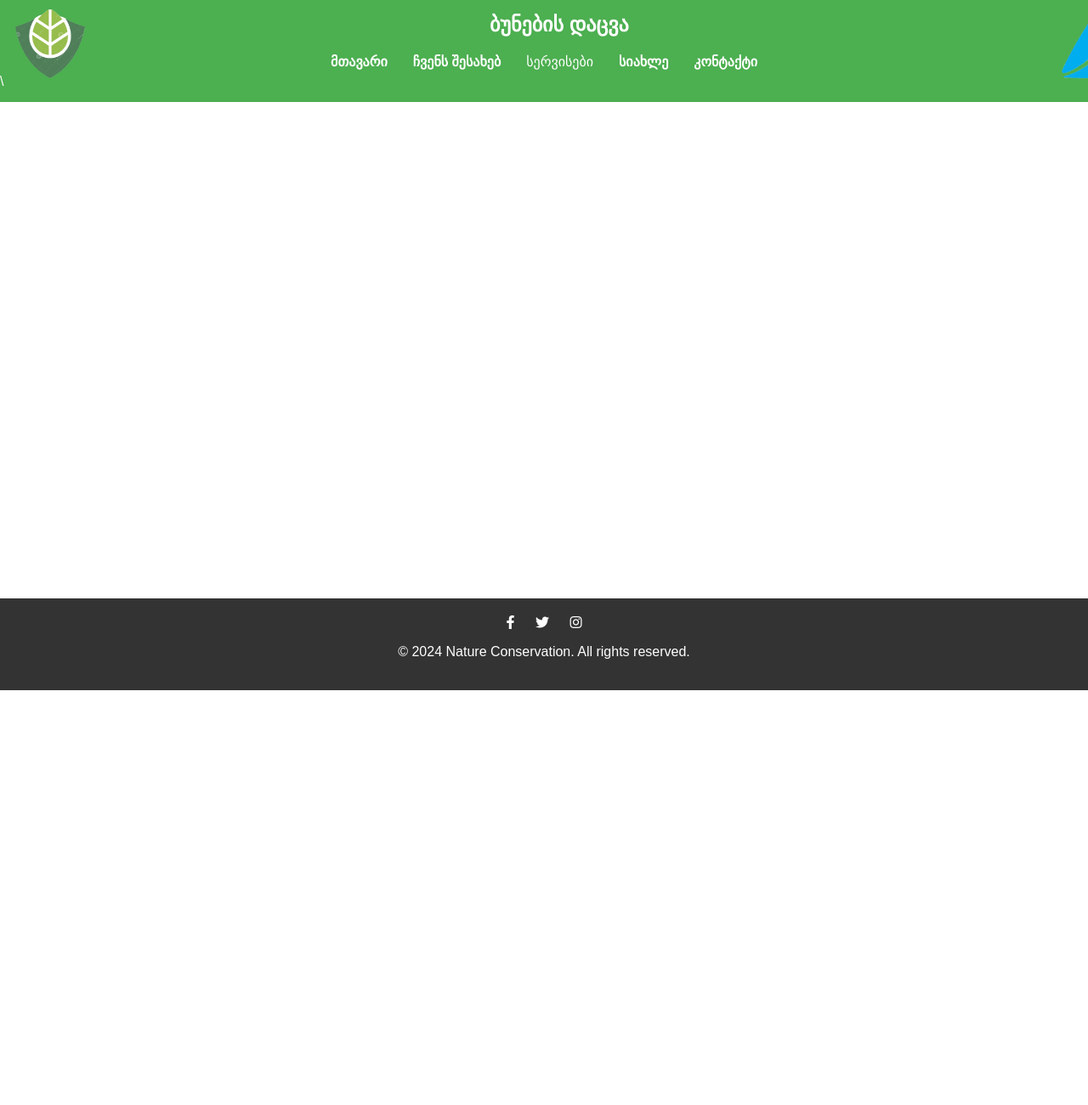
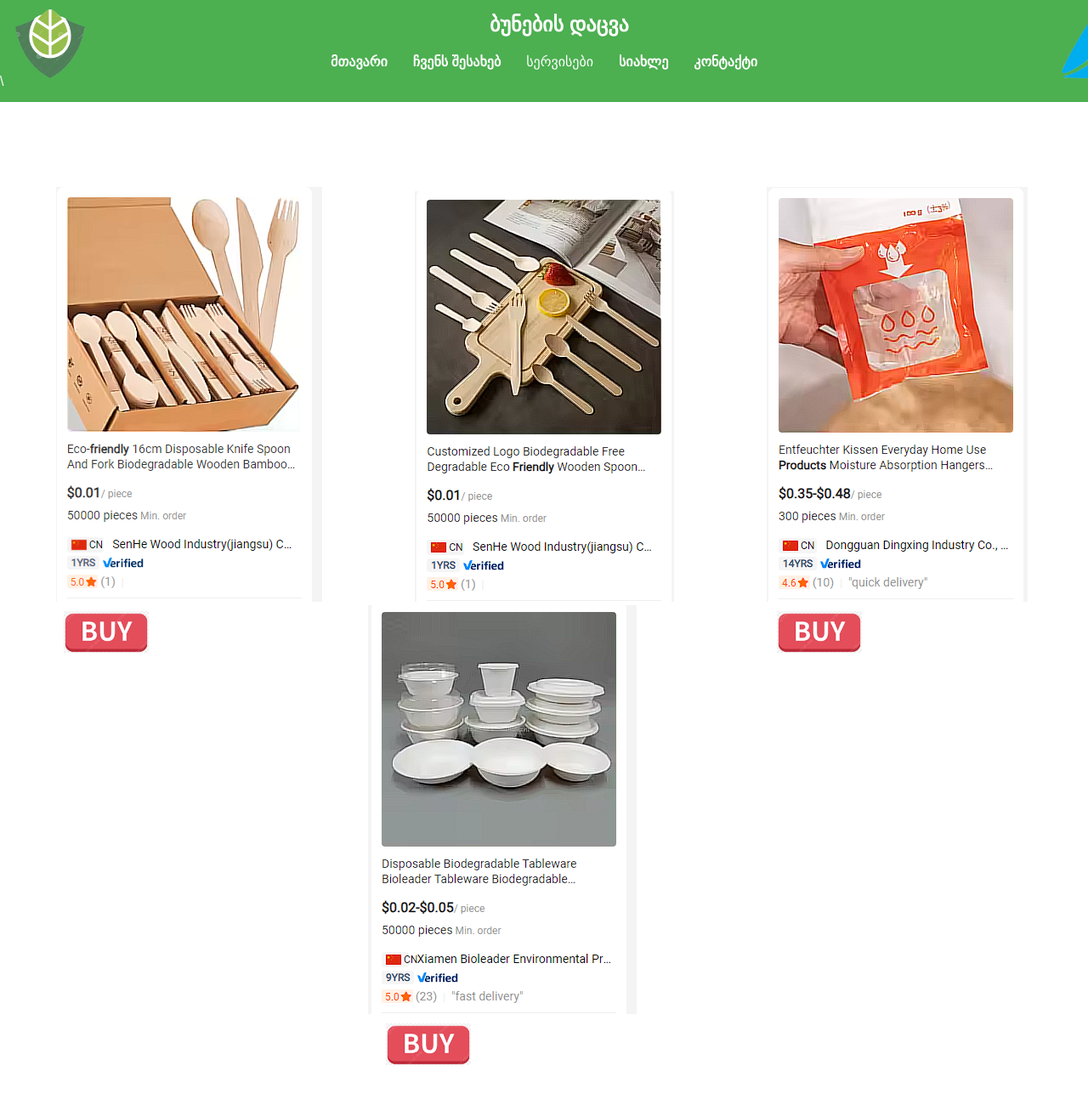
Before and after one commit to kukusha10/Naturerescue, a plain HTML site: page pages/services.html in a window 1280 px wide. Shown: the top 1300 px of the page at 85% size. Before the commit the page ends 812 px from the top, so only its background shows below. Drawn offline with Linux system fonts and the light colour scheme.

Commit message:
Add files via upload

```diff
--- a/pages/services.html
+++ b/pages/services.html
@@ -23,11 +23,16 @@
         <a href="https://www.tbceducation.ge"><img class="TBC" src="../images/TBC.png" alt="TBC"></a>
     </header>
     <section class="hero">
-
+       <img class="item" src="../images/item.png" alt="">
+       <a href="https://www.alibaba.com/product-detail/Eco-friendly-16cm-Disposable-Knife-Spoon_1601092451890.html?spm=a2700.7735675.0.0.4fc85yNl5yNlbj&s=p"><img class="buy" src="../images/buy.png" alt="buy"></a>
+     <img class="item1" src="../images/item1.png" alt="item">
+     <a href="https://www.alibaba.com/product-detail/Customized-Logo-Biodegradable-Free-Degradable-Eco_1601092574581.html?spm=a2700.7735675.0.0.4fc85yNl5yNlbj&s=p"><img class="buy1" src="../images/buy.png" alt="buy"></a>
+     <img class="item3" src="../images/item2.png" alt="item">
+    <a href="https://www.alibaba.com/product-detail/Entfeuchter-Kissen-Everyday-Home-Use-Products_1601174581361.html?spm=a2700.7735675.0.0.207cnZVtnZVtPv&s=p"><img class="buy2" src="../images/buy.png" alt="buy"></a>
+    <img class="item4" src="../images/item3.png" alt="">
+   <a href="https://www.alibaba.com/product-detail/Disposable-Biodegradable-Tableware-Bioleader-Tableware-Biodegradable_62298986933.html?spm=a2700.7735675.0.0.6410KX4DKX4DRH&s=p"><img class="buy4" src="../images/buy.png" alt=""></a>
+   <a href="https://www.alibaba.com/premium/environment_friendly_products/1.html"><p class="m">მეტი..</p></a>
     </section>
-    <!-- დანარჩენი სექციები -->
-
-
     <footer>
         <div class="social">
             <a href="https://www.facebook.com/groups/1042682422475078"><i class="fab fa-facebook-f"></i></a>
--- a/styles/contact.css
+++ b/styles/contact.css
@@ -1,3 +1,10 @@
+/*
+* Prefixed by https://autoprefixer.github.io
+* PostCSS: v8.4.14,
+* Autoprefixer: v10.4.7
+* Browsers: last 4 version
+*/
+
 body {
     font-family: 'Arial', sans-serif;
     margin: 0;
@@ -248,8 +255,11 @@ top: 621px;
 }
 
 .clue {
+    display: -webkit-box;
+    display: -ms-flexbox;
     display: flex;
-    flex-wrap: wrap;
+    -ms-flex-wrap: wrap;
+        flex-wrap: wrap;
 }
 
 .clue > div {
@@ -260,8 +270,11 @@ top: 686px;
 
 
 .blue {
+    display: -webkit-box;
+    display: -ms-flexbox;
     display: flex;
-    flex-wrap: wrap;
+    -ms-flex-wrap: wrap;
+        flex-wrap: wrap;
 }
 
 .blue > div {
@@ -304,8 +317,11 @@ margin-top: -38px;
 }
 
 .gmail {
+    display: -webkit-box;
+    display: -ms-flexbox;
     display: flex;
-    flex-wrap: wrap;
+    -ms-flex-wrap: wrap;
+        flex-wrap: wrap;
 }
 
 .gmail > div {
@@ -328,8 +344,11 @@ color: #99999A;
 
 
 .rain {
+    display: -webkit-box;
+    display: -ms-flexbox;
     display: flex;
-    flex-wrap: wrap;
+    -ms-flex-wrap: wrap;
+        flex-wrap: wrap;
 }
 
 .rain > div {
@@ -363,7 +382,8 @@ section {
     padding: 20px;
     margin-bottom: 20px;
     border-radius: 8px;
-    box-shadow: 0 0 10px rgba(0, 0, 0, 0.1);
+    -webkit-box-shadow: 0 0 10px rgba(0, 0, 0, 0.1);
+            box-shadow: 0 0 10px rgba(0, 0, 0, 0.1);
 }
 
 .map {
--- a/styles/services.css
+++ b/styles/services.css
@@ -1,3 +1,10 @@
+/*
+* Prefixed by https://autoprefixer.github.io
+* PostCSS: v8.4.14,
+* Autoprefixer: v10.4.7
+* Browsers: last 4 version
+*/
+
 body {
     font-family: 'Arial', sans-serif;
     margin: 0;
@@ -66,7 +73,7 @@ nav ul li a {
 }
 
 footer {
-    margin-top: 30%;
+    margin-top: 10%;
     background-color: #333;
     color: white;
     text-align: center;
@@ -82,3 +89,64 @@ footer .social a {
 footer .social a:hover {
     color: #4CAF50;
 }
+
+.item {
+    position: relative;
+    left: 50px;
+}
+
+.buy {
+position: relative;
+left: -259px;
+top: 60px;
+width: 100px;
+}
+
+.item1 {
+    position: relative;
+    left: 50px;
+}
+
+.buy1 {
+    position: relative;
+    left: -250px;
+    width: 100px;
+    top: 60px;
+}
+
+.item3 {
+    position: relative;
+    left: 50px;
+}
+
+.buy2 {
+    position: relative;
+    width: 100px;
+    left: -250px;
+    top: 60px;
+}
+
+.buy4 {
+    position: relative;
+    width: 100px;
+    left: -250px;
+    top: 60px;
+}
+
+.item4 {
+    position: relative;
+    left: 50px;
+}
+
+.m {
+    display: inline-block;
+    position: relative;
+    top: 200px;
+    font-size: xx-large;
+    color: black;
+    left: -87%;
+}
+
+.m:hover {
+    color:darkred;
+}
```
Also changed, not shown: styles/aboutus.css (+19 -3 lines), styles/news.css (+7 -0 lines), styles/style.css (+14 -2 lines), images/buy.png (added), images/item.png (added), images/item1.png (added), images/item2.png (added), images/item3.png (added).
